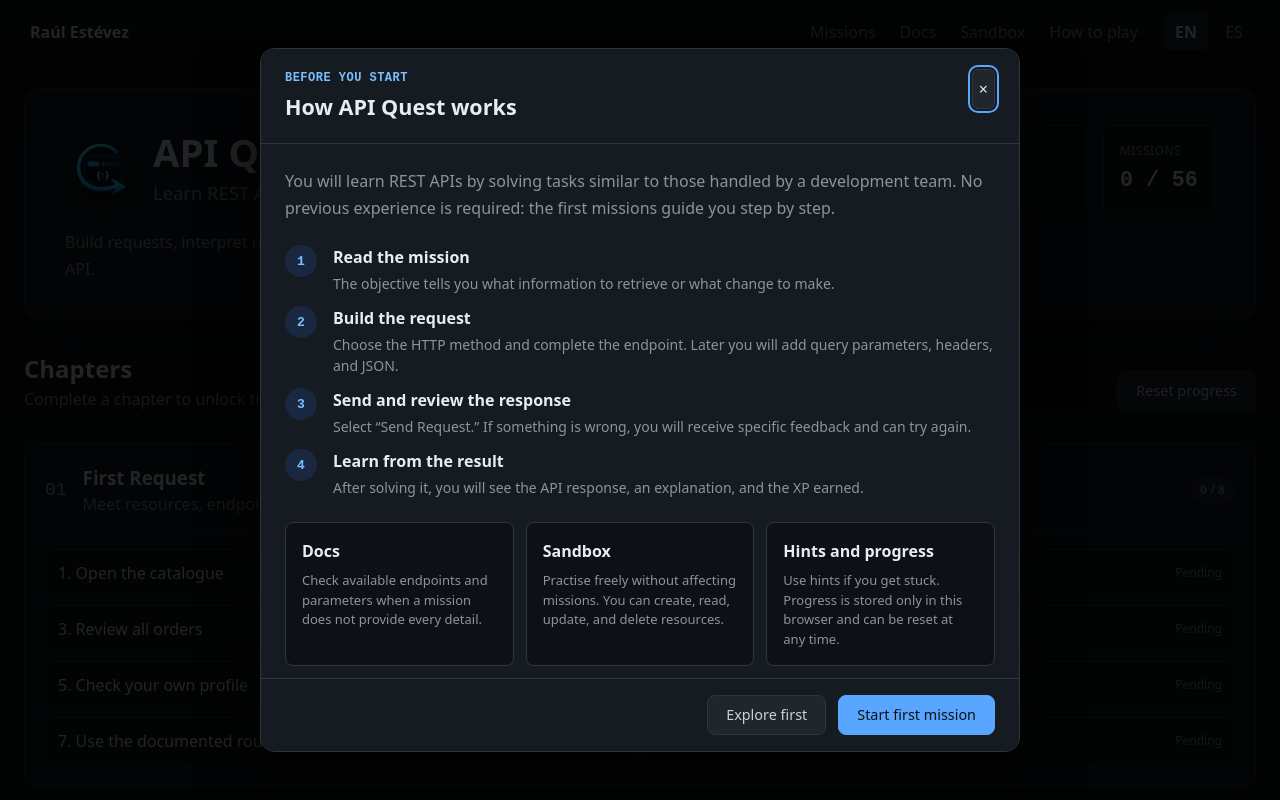
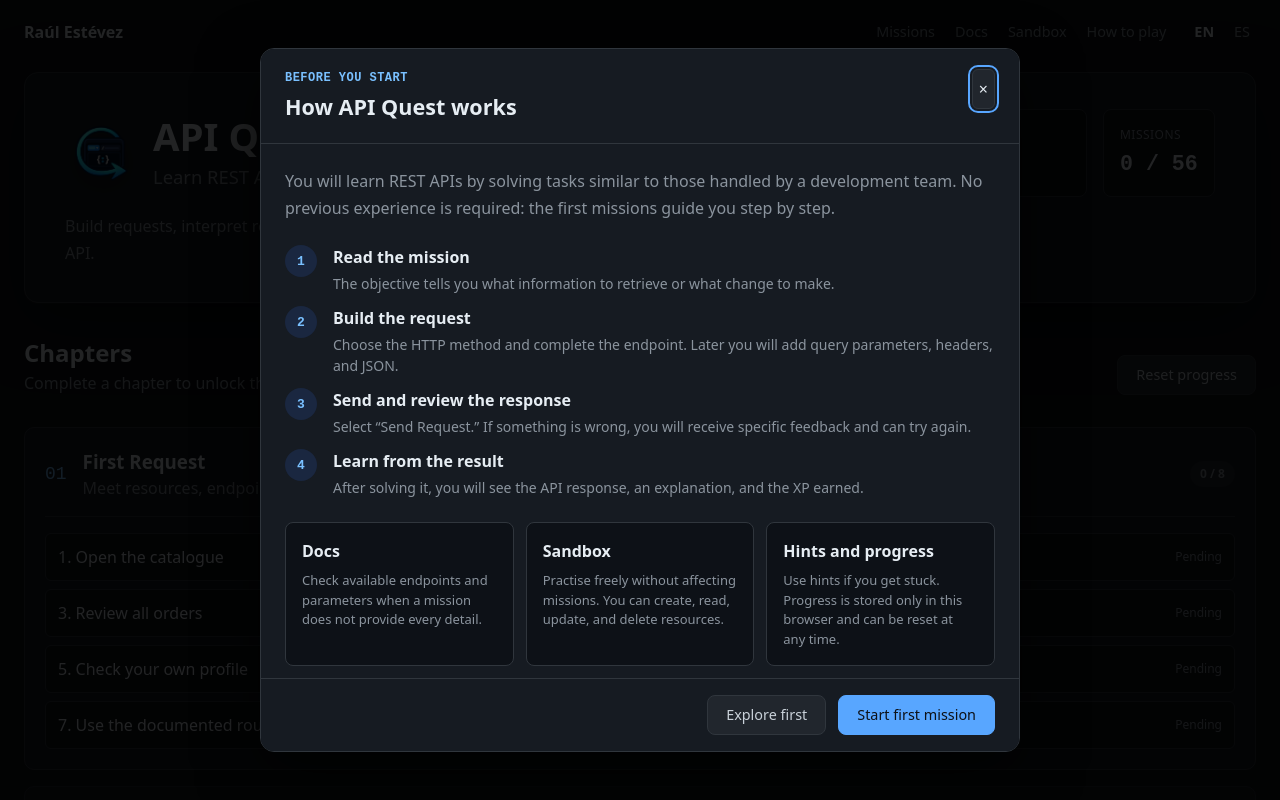
Before and after one commit to RaulEstevezA/API_Quest, a React (Vite) app: page / in a window 1280 px wide. Shown: the top 800 px of the page. Built offline with nearby package versions, Linux system fonts and the light colour scheme.

Commit message:
fix: align site header with game content

```diff
--- a/src/styles/index.css
+++ b/src/styles/index.css
@@ -27,24 +27,25 @@ a { color: var(--accent); }
 
 button { color: inherit; }
 
-.site-header,
-.site-footer {
-  width: min(100% - 48px, 1440px);
+.site-header {
+  width: 100%;
+  max-width: 1440px;
   margin: 0 auto;
+  padding: var(--space-16) var(--space-24) 0;
   display: flex;
   align-items: center;
   justify-content: space-between;
 }
 
-.site-header { min-height: 64px; }
-.site-footer { padding: var(--space-24) 0 var(--space-32); color: var(--muted); font-size: 0.8125rem; }
-.brand { border: 0; background: none; font-weight: 600; cursor: pointer; }
-.main-nav { margin-left: auto; margin-right: var(--space-16); display: flex; gap: var(--space-4); }
-.main-nav button { min-height: 36px; padding: 6px 10px; border: 0; border-radius: var(--radius-xs); background: transparent; color: var(--muted); cursor: pointer; }
-.main-nav button:hover { background: var(--surface-raised); color: var(--text); }
-.language-switch { display: flex; gap: var(--space-4); }
-.language-switch__button { min-width: 44px; min-height: 36px; border: 0; border-radius: var(--radius-xs); background: transparent; color: var(--muted); cursor: pointer; }
-.language-switch__button[aria-pressed='true'] { background: var(--surface-raised); color: var(--text); font-weight: 700; }
+.site-footer { width: min(100% - 48px, 1440px); margin: 0 auto; padding: var(--space-24) 0 var(--space-32); display: flex; align-items: center; justify-content: space-between; color: var(--muted); font-size: 0.8125rem; }
+.brand { min-height: 32px; padding: 0; border: 0; background: transparent; font-size: 1rem; font-weight: 600; cursor: pointer; }
+.main-nav { margin-left: auto; margin-right: var(--space-16); display: flex; gap: var(--space-8); }
+.main-nav button { min-height: 32px; padding: 2px 6px; border: 0; background: transparent; color: var(--muted); cursor: pointer; font-size: .9rem; font-weight: 500; transition: color var(--transition-fast); }
+.main-nav button:hover { color: var(--text); }
+.language-switch { display: flex; gap: var(--space-8); }
+.language-switch__button { min-height: 32px; padding: 2px 6px; border: 0; background: transparent; color: var(--muted); cursor: pointer; font-size: .9rem; font-weight: 500; transition: color var(--transition-fast); }
+.language-switch__button[aria-pressed='true'] { background: transparent; color: var(--text); font-weight: 700; }
+.language-switch__button:hover { color: var(--text); }
 
 button,
 input,
@@ -212,8 +213,8 @@ h1 {
 }
 
 @media (max-width: 600px) {
-  .site-header, .site-footer { width: calc(100% - 32px); }
-  .site-header { flex-wrap: wrap; padding: var(--space-8) 0; gap: var(--space-4); }
+  .site-footer { width: calc(100% - 32px); }
+  .site-header { flex-wrap: wrap; padding: var(--space-16) var(--space-16) 0; gap: var(--space-8); }
   .main-nav { order: 3; width: 100%; margin: 0; }
   .main-nav button { flex: 1; }
   .onboarding-dialog__header, .onboarding-dialog__body { padding: var(--space-16); }
```
